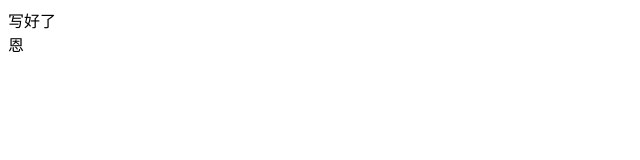
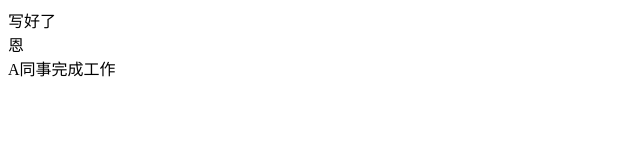
Before and after one commit to cuiliguo/byy, a plain HTML site: page index.html in a window 1280 px wide. Shown: the whole page, without its empty margins (0-640 px from the left). Drawn offline with Linux system fonts and the light colour scheme.

```diff
--- a/index.html
+++ b/index.html
@@ -9,5 +9,6 @@
 <body>
    <div>写好了</div>
    <span>恩</span>
+   <div>A同事完成工作</div>
 </body>
 </html>
```
